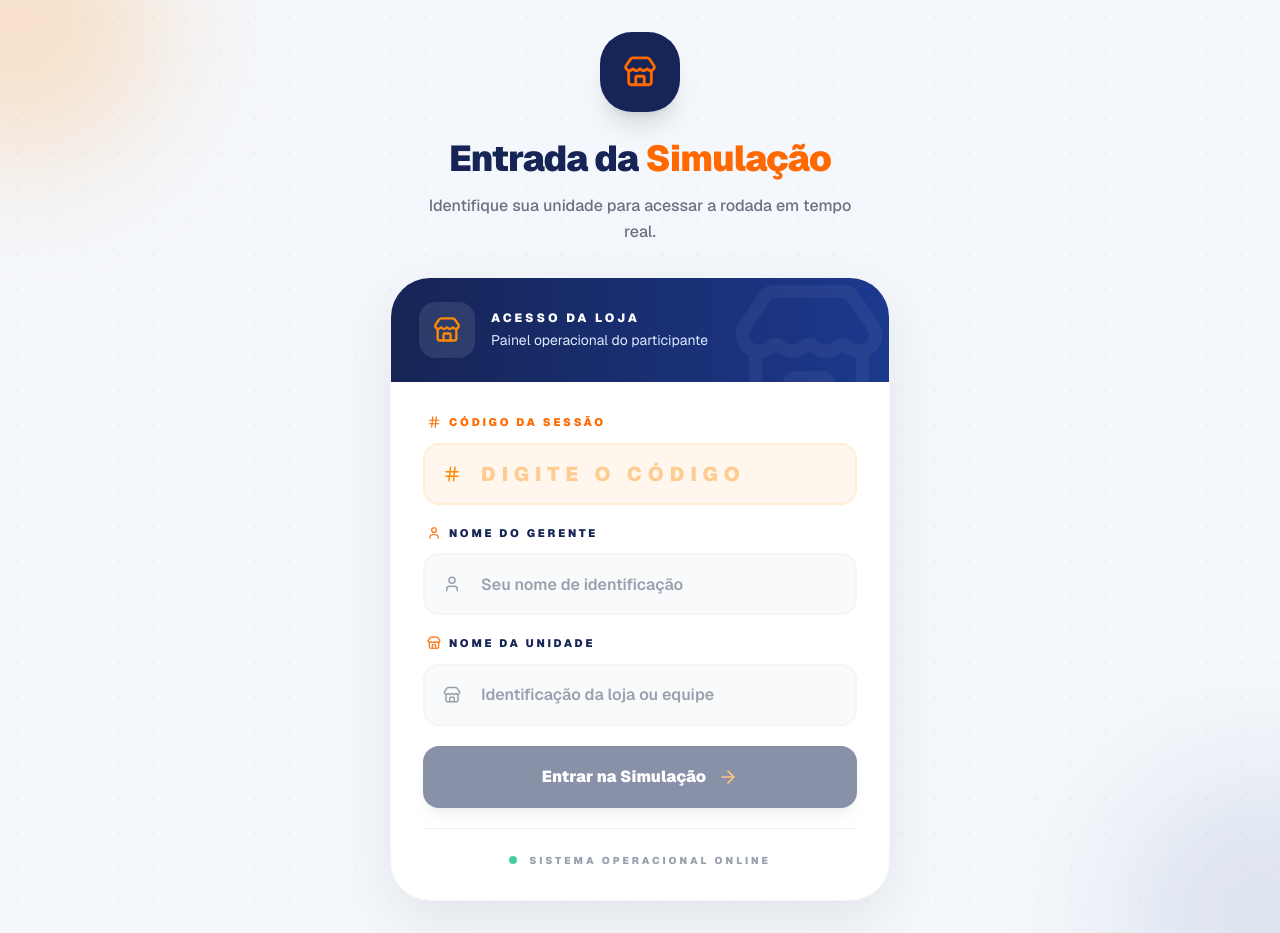
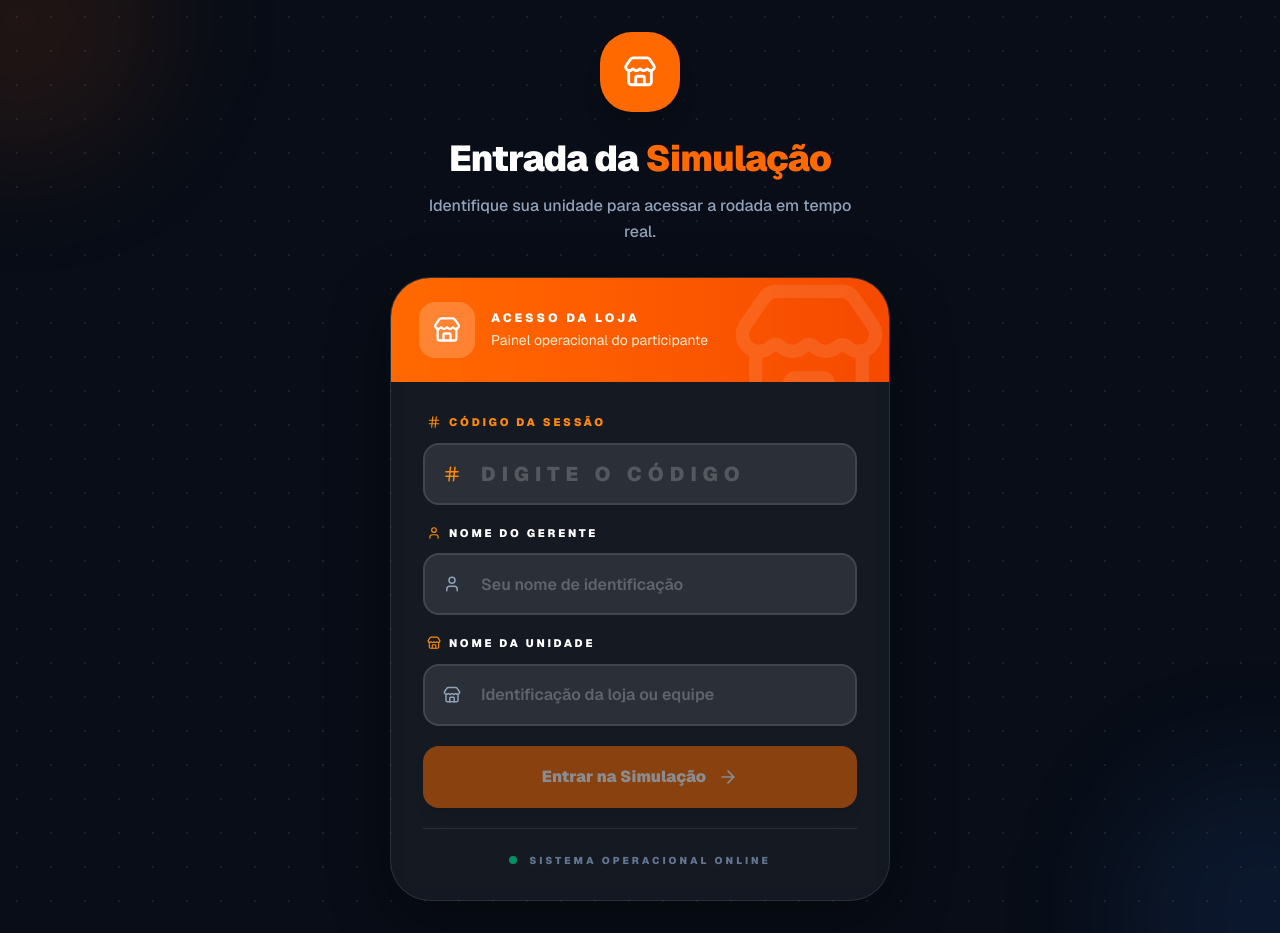
Before and after one commit to Andrelcs12/Simulador-Mercado-R2, a Next.js app in the folder simulador/web/: page /pages/registro-do-usuario in a window 1280 px wide. Built offline with nearby package versions, Linux system fonts and the light colour scheme.

Commit message:
feat: padronizar cor de fundo das páginas para #080D17

```diff
--- a/simulador/web/src/app/pages/registro-do-usuario/page.tsx
+++ b/simulador/web/src/app/pages/registro-do-usuario/page.tsx
@@ -2,20 +2,12 @@
 
 import React, { useState } from "react";
 import { motion } from "framer-motion";
-import {
-  ArrowRight,
-  Store,
-  User,
-  Loader2,
-  Hash,
-} from "lucide-react";
+import { ArrowRight, Store, User, Loader2, Hash } from "lucide-react";
 import { useRouter } from "next/navigation";
 
 const RegistroUsuario = () => {
   const router = useRouter();
-
   const [loading, setLoading] = useState(false);
-
   const [formData, setFormData] = useState({
     sessionCode: "",
     name: "",
@@ -25,15 +17,11 @@ const RegistroUsuario = () => {
   const handleSubmit = async (e: React.FormEvent) => {
     e.preventDefault();
     setLoading(true);
-
     try {
       const API_URL = process.env.NEXT_PUBLIC_API_URL || "http://localhost:4000";
-
       const response = await fetch(`${API_URL}/minigame/register`, {
         method: "POST",
-        headers: {
-          "Content-Type": "application/json",
-        },
+        headers: { "Content-Type": "application/json" },
         body: JSON.stringify({
           sessionCode: formData.sessionCode.toUpperCase(),
           name: formData.name,
@@ -41,13 +29,8 @@ const RegistroUsuario = () => {
           role: "STORE_MANAGER",
         }),
       });
-
       const data = await response.json();
-
-      if (!response.ok) {
-        throw new Error(data.message || "Erro ao entrar na sala");
-      }
-
+      if (!response.ok) throw new Error(data.message || "Erro ao entrar na sala");
       localStorage.setItem("player_data", JSON.stringify(data));
       router.push("/pages/lobby");
     } catch (err: any) {
@@ -58,19 +41,19 @@ const RegistroUsuario = () => {
   };
 
   return (
-    <div className="min-h-screen bg-[#F4F7FB] flex items-center justify-center px-4 py-8 overflow-hidden relative">
+    <div className="min-h-screen bg-[#080D17] flex items-center justify-center px-4 py-8 overflow-hidden relative">
 
       {/* BG */}
       <div
-        className="absolute inset-0 opacity-[0.04] pointer-events-none"
+        className="absolute inset-0 opacity-[0.08] pointer-events-none"
         style={{
-          backgroundImage: "radial-gradient(#0F172A 1px, transparent 1px)",
+          backgroundImage: "radial-gradient(#ffffff 1px, transparent 1px)",
           backgroundSize: "34px 34px",
         }}
       />
 
-      <div className="absolute top-[-120px] left-[-120px] w-[280px] h-[280px] bg-orange-400/20 blur-3xl rounded-full" />
-      <div className="absolute bottom-[-120px] right-[-120px] w-[280px] h-[280px] bg-blue-900/10 blur-3xl rounded-full" />
+      <div className="absolute top-[-120px] left-[-120px] w-[280px] h-[280px] bg-orange-500/10 blur-3xl rounded-full" />
+      <div className="absolute bottom-[-120px] right-[-120px] w-[280px] h-[280px] bg-blue-500/10 blur-3xl rounded-full" />
 
       <motion.div
         initial={{ opacity: 0, y: 20 }}
@@ -78,41 +61,36 @@ const RegistroUsuario = () => {
         transition={{ duration: 0.35 }}
         className="relative w-full max-w-[500px]"
       >
-
         {/* HEADER */}
         <div className="text-center mb-8">
-          <div className="w-20 h-20 rounded-[2rem] bg-blue-950 mx-auto flex items-center justify-center shadow-xl mb-6">
-            <Store className="text-orange-500" size={34} />
+          <div className="w-20 h-20 rounded-[2rem] bg-orange-500 mx-auto flex items-center justify-center shadow-xl mb-6">
+            <Store className="text-white" size={34} />
           </div>
-
-          <h1 className="text-3xl sm:text-4xl font-black text-blue-950 tracking-tight leading-tight">
+          <h1 className="text-3xl sm:text-4xl font-black text-white tracking-tight leading-tight">
             Entrada da <span className="text-orange-500">Simulação</span>
           </h1>
-
-          <p className="text-gray-500 text-sm sm:text-base font-medium max-w-md mx-auto leading-relaxed mt-3">
+          <p className="text-slate-400 text-sm sm:text-base font-medium max-w-md mx-auto leading-relaxed mt-3">
             Identifique sua unidade para acessar a rodada em tempo real.
           </p>
         </div>
 
         {/* CARD */}
-        <div className="bg-white border border-gray-100 rounded-[2.5rem] shadow-[0_20px_60px_rgba(15,23,42,0.08)] overflow-hidden">
+        <div className="bg-white/5 border border-white/10 rounded-[2.5rem] shadow-[0_20px_60px_rgba(0,0,0,0.4)] overflow-hidden backdrop-blur-sm">
 
           {/* TOP BAR */}
-          <div className="bg-gradient-to-r from-blue-950 to-blue-900 px-7 py-6 relative overflow-hidden">
-            <div className="absolute right-0 top-0 opacity-[0.05]">
+          <div className="bg-gradient-to-r from-orange-500 to-orange-600 px-7 py-6 relative overflow-hidden">
+            <div className="absolute right-0 top-0 opacity-[0.1]">
               <Store size={160} className="text-white" />
             </div>
-
             <div className="relative z-10 flex items-center gap-4">
-              <div className="w-14 h-14 rounded-2xl bg-white/10 backdrop-blur-sm flex items-center justify-center">
-                <Store className="text-orange-400" size={28} />
+              <div className="w-14 h-14 rounded-2xl bg-white/20 backdrop-blur-sm flex items-center justify-center">
+                <Store className="text-white" size={28} />
               </div>
-
               <div>
                 <p className="text-white font-black uppercase tracking-[0.25em] text-xs">
                   Acesso da Loja
                 </p>
-                <p className="text-blue-100 text-sm mt-1">
+                <p className="text-orange-100 text-sm mt-1">
                   Painel operacional do participante
                 </p>
               </div>
@@ -124,11 +102,10 @@ const RegistroUsuario = () => {
 
             {/* SESSION */}
             <div>
-              <label className="ml-1 flex items-center gap-2 text-[11px] uppercase tracking-[0.25em] font-black text-orange-500">
+              <label className="ml-1 flex items-center gap-2 text-[11px] uppercase tracking-[0.25em] font-black text-orange-400">
                 <Hash size={14} />
                 Código da sessão
               </label>
-
               <div className="relative mt-3">
                 <Hash size={18} className="absolute left-5 top-1/2 -translate-y-1/2 text-orange-400" />
                 <input
@@ -136,64 +113,47 @@ const RegistroUsuario = () => {
                   maxLength={4}
                   type="text"
                   value={formData.sessionCode}
-                  onChange={(e) =>
-                    setFormData({
-                      ...formData,
-                      sessionCode: e.target.value.toUpperCase(),
-                    })
-                  }
+                  onChange={(e) => setFormData({ ...formData, sessionCode: e.target.value.toUpperCase() })}
                   placeholder="DIGITE O CÓDIGO"
-                  className="w-full h-[62px] bg-orange-50 border-2 border-orange-100 rounded-2xl pl-14 pr-5 outline-none focus:border-orange-500 focus:bg-white transition-all text-orange-600 placeholder:text-orange-300/70 font-black tracking-[0.30em] text-xl uppercase"
+                  className="w-full h-[62px] bg-white/10 border-2 border-white/10 rounded-2xl pl-14 pr-5 outline-none focus:border-orange-500 focus:bg-white/15 transition-all text-orange-400 placeholder:text-white/20 font-black tracking-[0.30em] text-xl uppercase"
                 />
               </div>
             </div>
 
             {/* NAME */}
             <div>
-              <label className="ml-1 flex items-center gap-2 text-[11px] uppercase tracking-[0.25em] font-black text-blue-950">
-                <User size={14} className="text-orange-500" />
+              <label className="ml-1 flex items-center gap-2 text-[11px] uppercase tracking-[0.25em] font-black text-white">
+                <User size={14} className="text-orange-400" />
                 Nome do gerente
               </label>
-
               <div className="relative mt-3">
-                <User size={18} className="absolute left-5 top-1/2 -translate-y-1/2 text-gray-400" />
+                <User size={18} className="absolute left-5 top-1/2 -translate-y-1/2 text-slate-400" />
                 <input
                   required
                   type="text"
                   value={formData.name}
-                  onChange={(e) =>
-                    setFormData({
-                      ...formData,
-                      name: e.target.value,
-                    })
-                  }
+                  onChange={(e) => setFormData({ ...formData, name: e.target.value })}
                   placeholder="Seu nome de identificação"
-                  className="w-full h-[62px] bg-gray-50 border-2 border-gray-100 rounded-2xl pl-14 pr-5 outline-none focus:border-orange-500 focus:bg-white transition-all text-blue-950 font-semibold placeholder:text-gray-400"
+                  className="w-full h-[62px] bg-white/10 border-2 border-white/10 rounded-2xl pl-14 pr-5 outline-none focus:border-orange-500 focus:bg-white/15 transition-all text-white font-semibold placeholder:text-white/25"
                 />
               </div>
             </div>
 
             {/* STORE */}
             <div>
-              <label className="ml-1 flex items-center gap-2 text-[11px] uppercase tracking-[0.25em] font-black text-blue-950">
-                <Store size={14} className="text-orange-500" />
+              <label className="ml-1 flex items-center gap-2 text-[11px] uppercase tracking-[0.25em] font-black text-white">
+                <Store size={14} className="text-orange-400" />
                 Nome da unidade
               </label>
-
               <div className="relative mt-3">
-                <Store size={18} className="absolute left-5 top-1/2 -translate-y-1/2 text-gray-400" />
+                <Store size={18} className="absolute left-5 top-1/2 -translate-y-1/2 text-slate-400" />
                 <input
                   required
                   type="text"
                   value={formData.storeName}
-                  onChange={(e) =>
-                    setFormData({
-                      ...formData,
-                      storeName: e.target.value,
-                    })
-                  }
+                  onChange={(e) => setFormData({ ...formData, storeName: e.target.value })}
                   placeholder="Identificação da loja ou equipe"
-                  className="w-full h-[62px] bg-gray-50 border-2 border-gray-100 rounded-2xl pl-14 pr-5 outline-none focus:border-orange-500 focus:bg-white transition-all text-blue-950 font-semibold placeholder:text-gray-400"
+                  className="w-full h-[62px] bg-white/10 border-2 border-white/10 rounded-2xl pl-14 pr-5 outline-none focus:border-orange-500 focus:bg-white/15 transition-all text-white font-semibold placeholder:text-white/25"
                 />
               </div>
             </div>
@@ -201,28 +161,23 @@ const RegistroUsuario = () => {
             {/* BUTTON */}
             <button
               type="submit"
-              disabled={
-                loading ||
-                !formData.sessionCode ||
-                !formData.name ||
-                !formData.storeName
-              }
-              className="w-full cursor-pointer h-[62px] rounded-2xl bg-blue-950 hover:bg-blue-900 transition-all text-white font-black text-sm sm:text-base flex items-center justify-center gap-3 shadow-lg hover:shadow-blue-200 disabled:opacity-50 disabled:cursor-not-allowed active:scale-[0.99] mt-2"
+              disabled={loading || !formData.sessionCode || !formData.name || !formData.storeName}
+              className="w-full cursor-pointer h-[62px] rounded-2xl bg-orange-500 hover:bg-orange-400 transition-all text-white font-black text-sm sm:text-base flex items-center justify-center gap-3 shadow-lg disabled:opacity-50 disabled:cursor-not-allowed active:scale-[0.99] mt-2"
             >
               {loading ? (
-                <Loader2 className="animate-spin text-orange-400" size={22} />
+                <Loader2 className="animate-spin text-white" size={22} />
               ) : (
                 <>
                   Entrar na Simulação
-                  <ArrowRight className="text-orange-400" size={20} />
+                  <ArrowRight className="text-white" size={20} />
                 </>
               )}
             </button>
 
             {/* STATUS */}
-            <div className="pt-6 border-t border-gray-100 flex items-center justify-center gap-3">
+            <div className="pt-6 border-t border-white/10 flex items-center justify-center gap-3">
               <div className="w-2 h-2 rounded-full bg-emerald-500 animate-pulse" />
-              <p className="text-[10px] uppercase tracking-[0.30em] font-black text-gray-400 text-center">
+              <p className="text-[10px] uppercase tracking-[0.30em] font-black text-slate-500 text-center">
                 Sistema operacional online
               </p>
             </div>
```
Also changed, not shown: simulador/web/src/app/pages/admin/setup/page.tsx (+26 -51 lines), simulador/web/src/app/pages/onboarding/page.tsx (+38 -118 lines).
